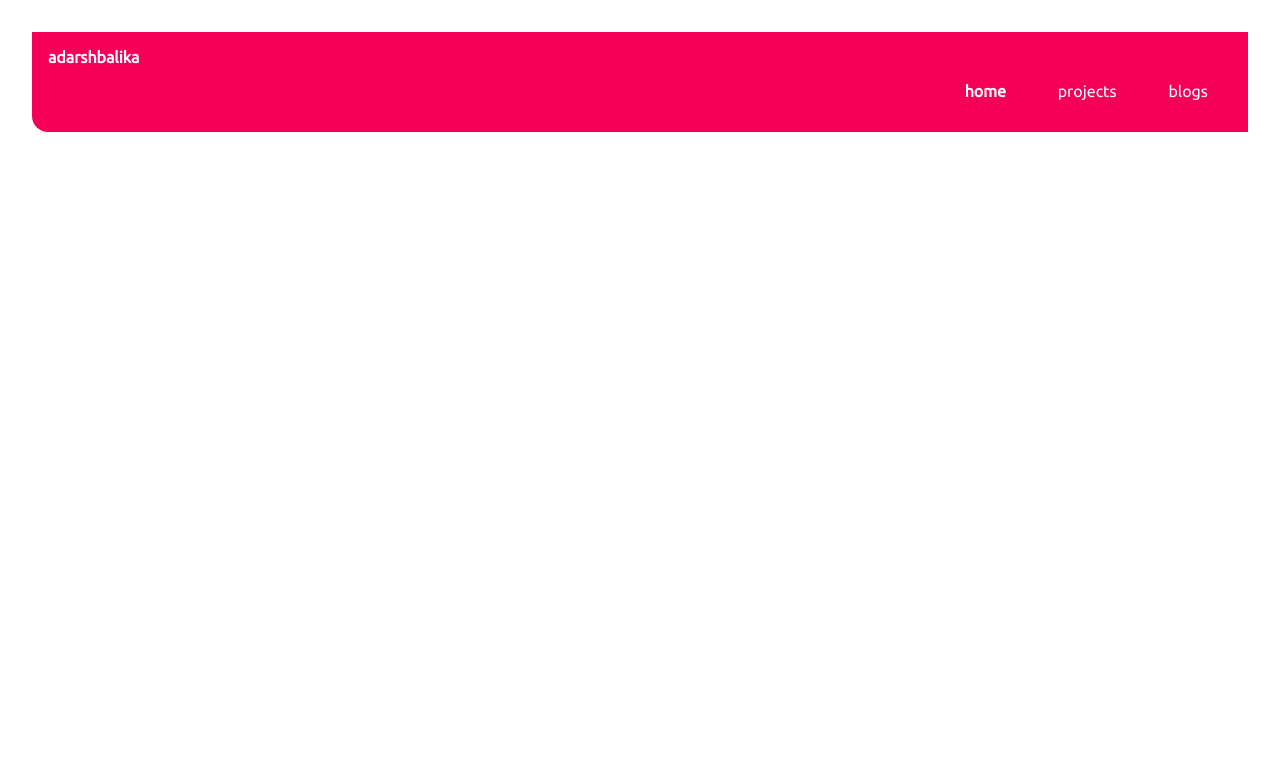
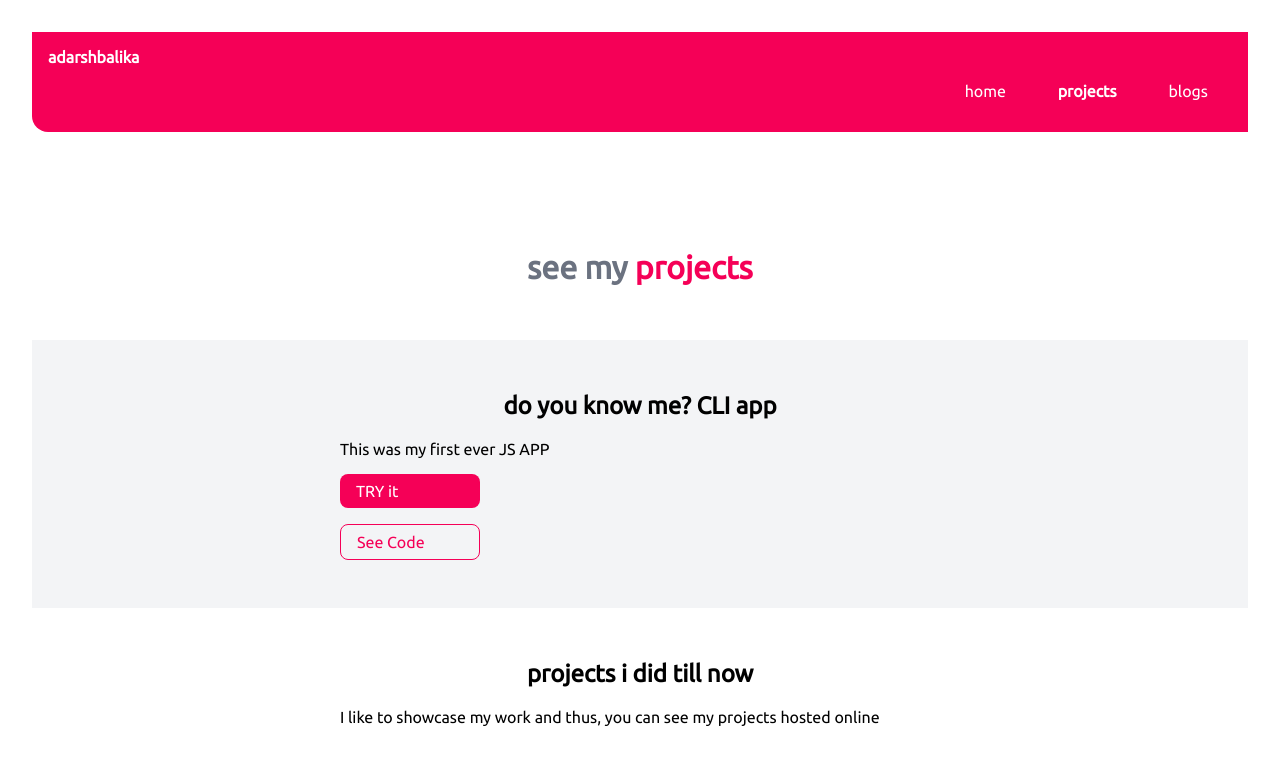
Before and after one commit to meghna-nakhate/portfolio, a plain HTML site: page projects.html in a window 1280 px wide. Drawn offline with Linux system fonts and the light colour scheme.

Commit message:
updated projects

```diff
--- a/projects.html
+++ b/projects.html
@@ -13,15 +13,37 @@
         <div class="nav-brand"><a href="/">adarshbalika</a></div>
         <ul class="list-non-bullet nav-pills">
             <li class="list-item-inline">
-                <a class="link link-active" href="/">home</a>
+                <a class="link " href="/index.html">home</a>
             </li>
             <li class="list-item-inline">
-                <a class="link" href="/projects.html">projects</a>
+                <a class="link link-active" href="/projects.html">projects</a>
             </li>
             <li class="list-item-inline">
                 <a class="link" href="/blogs.html">blogs</a>
             </li>
         </ul>
     </nav>
+
+    <header class="hero">
+        <h1 class="hero-heading">see my  <span class="heading-inverted"> projects</span></h1>
+    </header>
+
+    <section class="section ow">
+        <div class="container container-center">
+            <h1>do you know me? CLI app</h1>
+            <p>This was my first ever JS APP</p>
+            <a class="link link-primary" href="https://replit.com/@meghnanakhate1/do-u-know-me-cli-app-4?embed=1&output=1">TRY it </a>
+            <a class="link link-secondary" href="/blogs.html">See Code</a>
+
+        </div>
+    </section>
+
+    <section class="section">
+        <div class="container container-center">
+            <h1>projects i did till now</h1>
+            <p>I like to showcase my work and thus, you can see my projects hosted online</p>
+        </div>
+    </section>
+
 </body>
 </html>
```
Also changed, not shown: index.html (+2 -2 lines), images/code review img.svg (renamed from images/codereview.svg).
